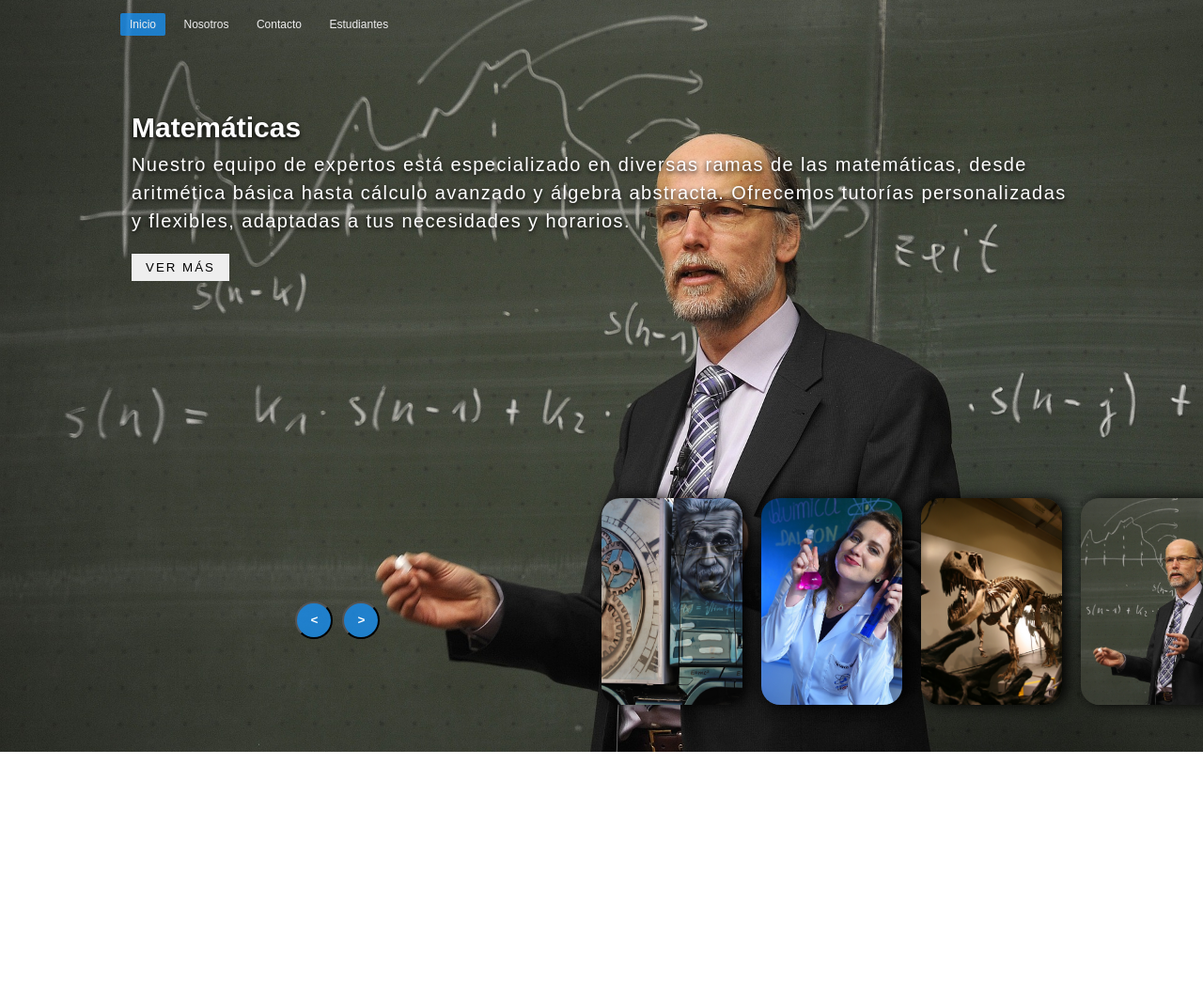
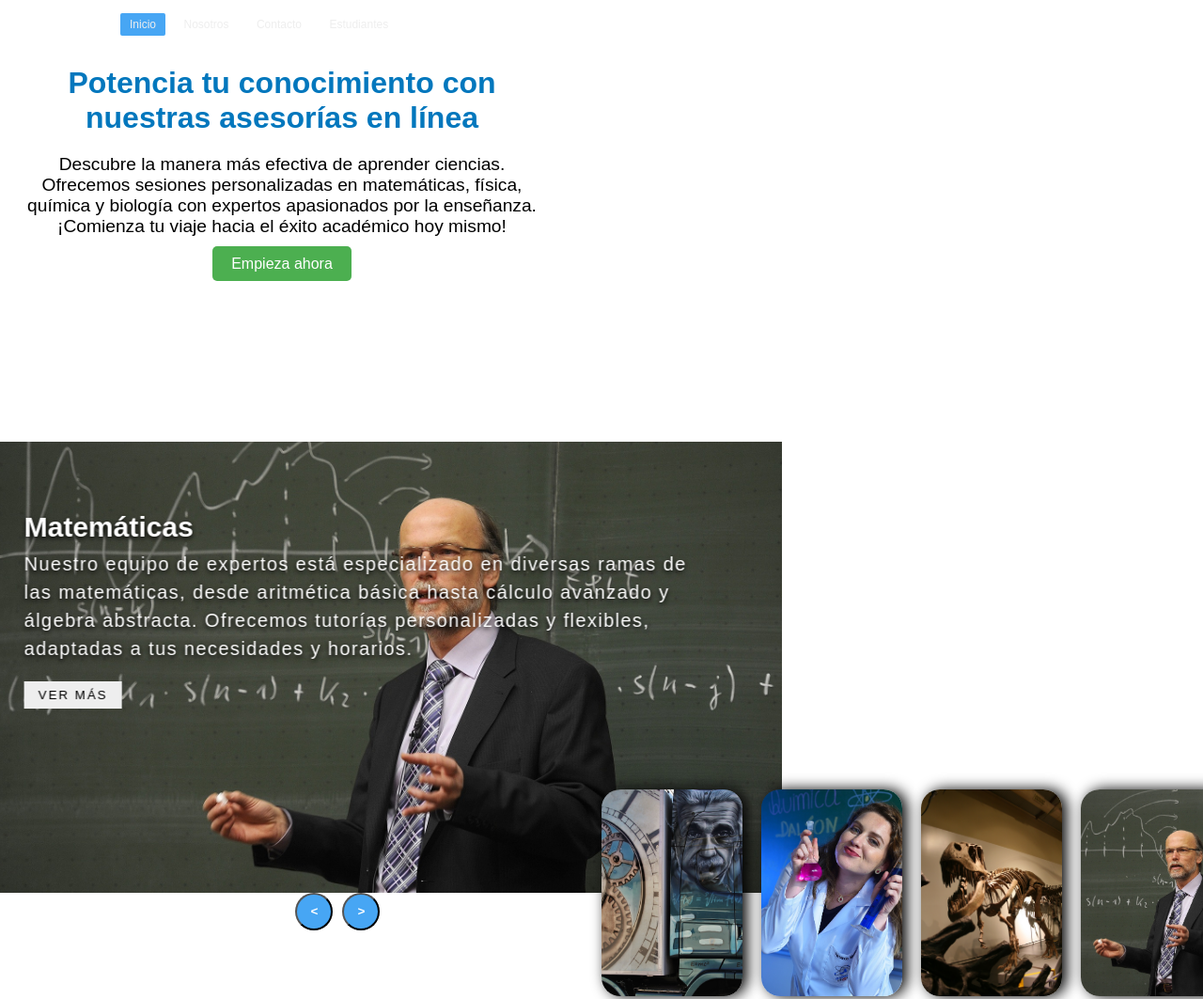
Before and after one commit to Augusto221/prueba1, a plain HTML site: page WebSite/web_mate/index.html in a window 1280 px wide. Shown: the top 1063 px of the page at 94% size. Before the commit the page ends 800 px from the top, so only its background shows below. Drawn offline with Linux system fonts and the light colour scheme.

Commit message:
se agrego archivos css

```diff
--- a/Web2/css/styles.css
+++ b/Web2/css/styles.css
@@ -1,3 +1,11 @@
+:root {
+    --blanco: #ffffff;
+    --negro: #212121;
+    --secundario: #0097a7;
+    --primario: #FFC107;
+    --gris: #757575;
+}
+
 html {
     font-size: 62.5%;
 }
@@ -11,5 +19,12 @@ body {
     text-align: center;
     font-size: 2rem;
     font-family: "Playwrite US Modern", cursive;
+}
+.contenedor {
+    width: 120rem;
+    margin: 0 auto;
+}
 
+.navegacion-principal {
+    background-color: var(--secundario);
 }
--- a/WebSite/web_mate/app.js
+++ b/WebSite/web_mate/app.js
@@ -35,9 +35,9 @@ function moveSlider(direction) {
 
     slider.addEventListener('animationend', function(){
         if(direction === 'next'){
-            slider.classList.remove('next')
+            slider.classList.remove('next');
         } else{
-            slider.classList.remove('prev')
+            slider.classList.remove('prev');
         }
     }, {once: true})
 }
--- a/WebSite/web_mate/index.html
+++ b/WebSite/web_mate/index.html
@@ -4,7 +4,7 @@
     <meta charset="UTF-8">
     <meta name="viewport" content="width=device-width, initial-scale=1.0">
     <title>Science Rules</title>
-    <!-- <link rel="stylesheet" href="normaliize.css"> -->
+    <link rel="stylesheet" href="normaliize.css">
     <link rel="stylesheet" href="style.css">
 </head>
 <body>
@@ -23,7 +23,11 @@
         </nav>
     </header>
 
-
+    <div class="container">
+        <h1>Potencia tu conocimiento con nuestras asesorías en línea</h1>
+        <p>Descubre la manera más efectiva de aprender ciencias. Ofrecemos sesiones personalizadas en matemáticas, física, química y biología con expertos apasionados por la enseñanza. ¡Comienza tu viaje hacia el éxito académico hoy mismo!</p>
+        <a href="#start" class="cta-button">Empieza ahora</a>
+    </div>
 
     <div class="slider">
 
@@ -36,7 +40,7 @@
                 <div class="content">
                     <div class="title">Matemáticas</div>
                     <!-- <div class="type">Profe 1</div> -->
-                    <div class="description">
+                    <div class="first-description">
                         Nuestro equipo de expertos está especializado en diversas ramas de las matemáticas, desde aritmética básica hasta cálculo avanzado y álgebra abstracta. Ofrecemos tutorías personalizadas y flexibles, adaptadas a tus necesidades y horarios.
                     </div>
                     <div class="button">
--- a/WebSite/web_mate/style.css
+++ b/WebSite/web_mate/style.css
@@ -39,6 +39,35 @@ header nav a.active, header nav a:hover{
     border-radius: 2px;
 }
 
+/* Container section  */
+.container {
+    text-align: center;
+    max-width: 600px;
+    padding: 20px;
+}
+h1 {
+    color: #0277bd; /* Azul más oscuro */
+    margin-bottom: 20px;
+}
+p {
+    font-size: 1.2em;
+    margin-bottom: 20px;
+}
+.cta-button {
+    background-color: #4caf50; /* Verde */
+    color: #fff;
+    border: none;
+    padding: 10px 20px;
+    font-size: 1em;
+    cursor: pointer;
+    text-decoration: none;
+    border-radius: 5px;
+}
+.cta-button:hover {
+    background-color: #388e3c; /* Verde más oscuro */
+}
+
+
 /* slider section  */
 
 .slider{
@@ -46,14 +75,18 @@ header nav a.active, header nav a:hover{
     height: 100vh;
     overflow: hidden;
     position: relative;
-    margin-top: -50px;
+    /* margin-top: -50px; */
 }
 
 .slider .list .item{
-    width: 100%;
-    height: 100%;
+    width: 70%;
+    height: 60%;
     position: absolute;
     inset: 0 0 0 0;
+    display: flex;
+    top: 50%;
+    left: 30%;
+    transform: translate(-50%, -50%);
 }
 
 .slider .list .item img{
@@ -86,7 +119,17 @@ header nav a.active, header nav a:hover{
     color:darkcyan;
 }
 
+.slider .list .item .content .first-description{
+
+    font-size: 20px;
+    line-height: 1.5;
+    margin-bottom: 20px;
+    letter-spacing: 0.07em;
+    font-weight: 500;
+}
+
 .slider .list .item .content .description{
+    display: none;
     font-size: 20px;
     line-height: 1.5;
     margin-bottom: 20px;
@@ -182,6 +225,7 @@ header nav a.active, header nav a:hover{
 
 .slider .list .item:nth-child(1) .content .title,
 .slider .list .item:nth-child(1) .content .type,
+.slider .list .item:nth-child(1) .content .first-description,
 .slider .list .item:nth-child(1) .content .description,
 .slider .list .item:nth-child(1) .content .button{
     transform: translateY(50px);
@@ -191,6 +235,11 @@ header nav a.active, header nav a:hover{
 }
 
 @keyframes showContent{
+    from {
+        transform: translateY(50px);
+        filter: blur(20px);
+        opacity: 0;
+    }
     to{
         transform: translateY(0px);
         filter: blur(00px);
@@ -307,12 +356,15 @@ header nav a.active, header nav a:hover{
 }
 
 @media screen and (max-width: 678px) {
-    .slider .list .item .content{
+    .slider .list .item .content .description{
         padding-right: 0;
     }
 
     .slider .list .item .content .title{
         font-size: 30px;
+    }
+    .description{
+        font-size: 1rem;
     }
 }
 
@@ -325,6 +377,10 @@ header nav a.active, header nav a:hover{
     .slider .list .item .content .title{
         font-size: 30px;
     }
+
+    .description{
+        font-size: 1rem;
+    }
 }
 
 @media (min-width:480px)  {
@@ -335,6 +391,10 @@ header nav a.active, header nav a:hover{
 
     .slider .list .item .content .title{
         font-size: 30px;
+    }
+
+    .description{
+        font-size: 1rem;
     }
 }
 
@@ -347,6 +407,10 @@ header nav a.active, header nav a:hover{
     .slider .list .item .content .title{
         font-size: 30px;
     }
+
+    .description{
+        font-size: 1rem;
+    }
 }
 
 @media (min-width:801px)  {
@@ -357,6 +421,10 @@ header nav a.active, header nav a:hover{
 
     .slider .list .item .content .title{
         font-size: 30px;
+    }
+
+    .description{
+        font-size: 1rem;
     }
 }
 
@@ -369,6 +437,10 @@ header nav a.active, header nav a:hover{
     .slider .list .item .content .title{
         font-size: 30px;
     }
+
+    .description{
+        font-size: 1rem;
+    }
 }
 
 @media (min-width:1281px) {
@@ -379,6 +451,10 @@ header nav a.active, header nav a:hover{
 
     .slider .list .item .content .title{
         font-size: 30px;
+    }
+
+    .description{
+        font-size: 1rem;
     }
 }
 
```
Also changed, not shown: Web2/index.html (+8 -6 lines).
